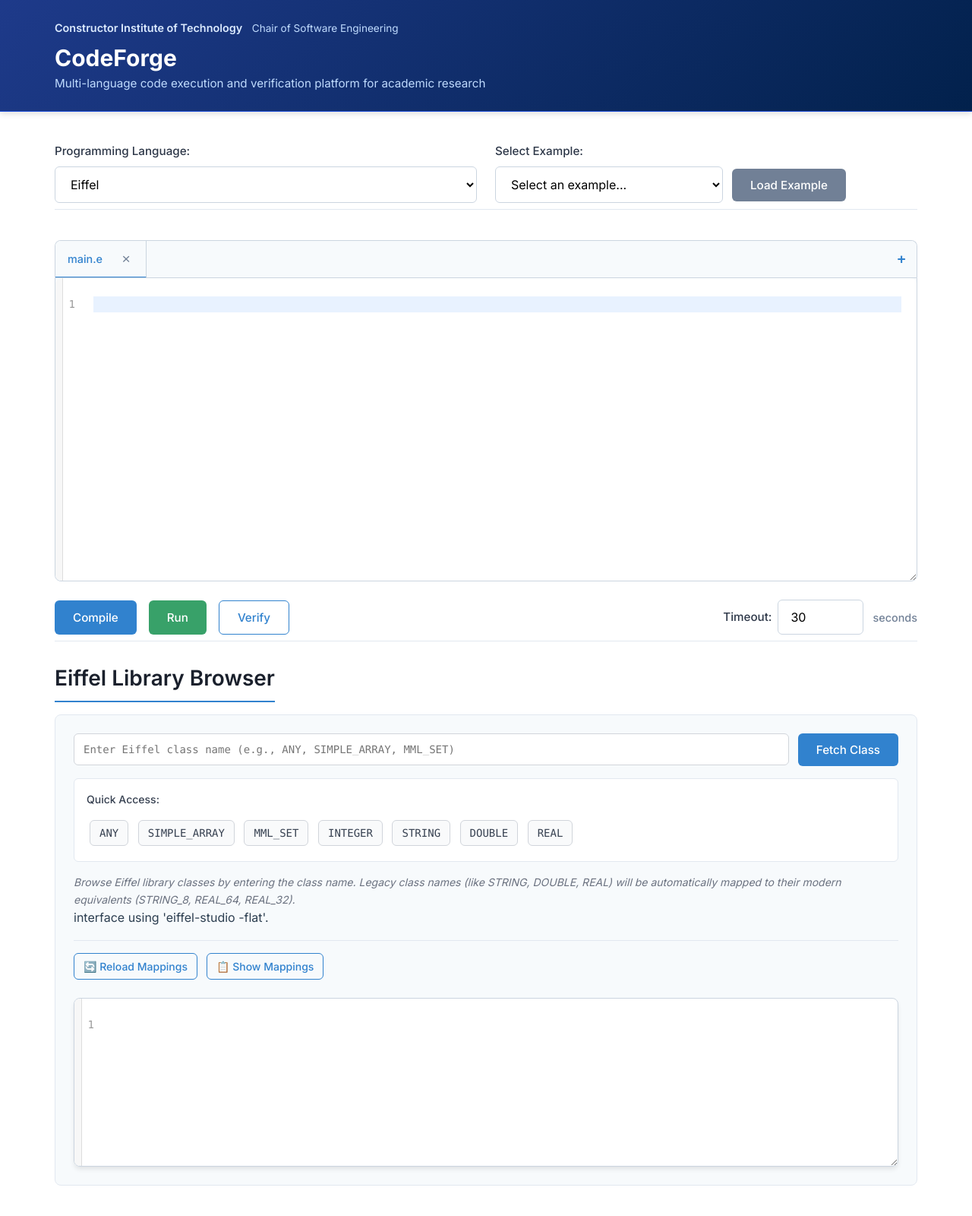
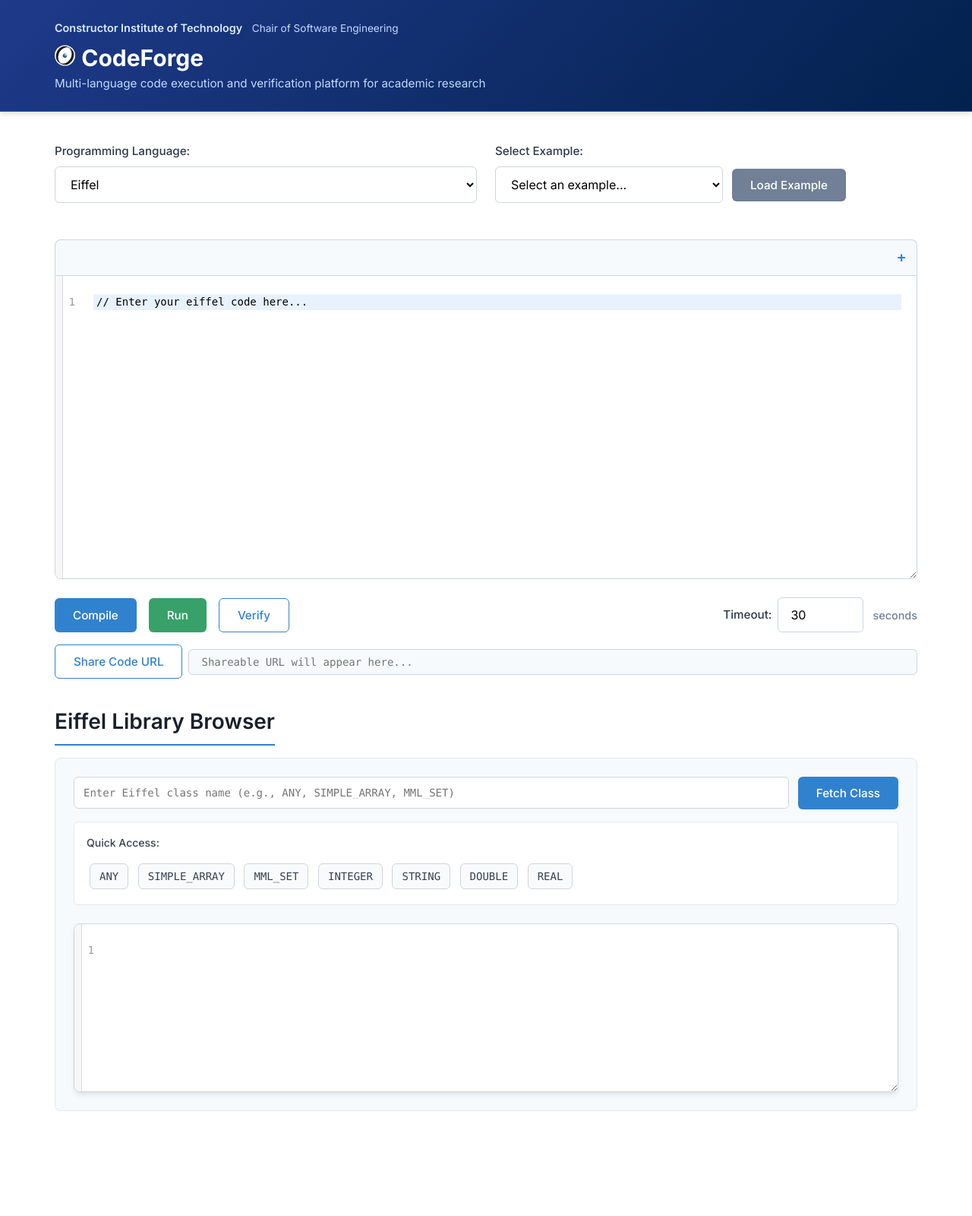
Before and after one commit to reto-weber/CodeForge, a FastAPI app: page / in a window 1280 px wide. Shown: the top 1600 px of the page at 76% size. Run offline with FastAPI, Linux system fonts and the light colour scheme; some libraries are stand-ins or nearby versions.

Commit message:
Make project possible to share via url

```diff
--- a/requirements.txt
+++ b/requirements.txt
@@ -18,11 +18,8 @@ httpx==0.27.2
 idna==3.10
 iniconfig==2.1.0
 ipykernel==6.29.5
-ipython==8.37.0
 jedi==0.19.2
 Jinja2==3.1.3
-jupyter_client==8.6.3
-jupyter_core==5.8.1
 MarkupSafe==3.0.2
 matplotlib-inline==0.1.7
 nest-asyncio==1.6.0
--- a/src/config/languages.json
+++ b/src/config/languages.json
@@ -36,7 +36,7 @@
             "enabled": true
         }
     },
-    "default_language": "python",
+    "default_language": "eiffel",
     "timeout_limits": {
         "min": 5,
         "max": 300,
--- a/src/controllers/examples_controller.py
+++ b/src/controllers/examples_controller.py
@@ -64,11 +64,12 @@ async def get_example_code(language: str, filename: str):
     try:
         print(f"DEBUG: CONFIG is None: {CONFIG is None}")
         if CONFIG is not None:
-            print(f"DEBUG: CONFIG.compilers: {CONFIG.compilers}")
             print(
-                f"DEBUG: language '{language}' in CONFIG.compilers: {language in CONFIG.compilers}"
+                f"DEBUG: CONFIG['supported_languages']: {CONFIG['supported_languages']}"
             )
-        if CONFIG is None or language not in CONFIG.compilers:
+            lang_supported = language in CONFIG["supported_languages"]
+            print(f"DEBUG: lang '{language}' in supported: {lang_supported}")
+        if CONFIG is None or language not in CONFIG["supported_languages"]:
             raise HTTPException(
                 status_code=400, detail=f"Unsupported language: {language}"
             )
--- a/src/main.py
+++ b/src/main.py
@@ -16,7 +16,7 @@ from controllers.admin_controller import router as admin_router
 from controllers.admin_controller import set_globals as set_admin_globals
 from controllers.code_controller import router as code_router
 from controllers.code_controller import set_globals as set_code_globals
-from models import ActiveProcess, CompilerConfig, UserSession
+from models import ActiveProcess, UserSession
 
 # Global variables for process management
 active_processes: Dict[str, ActiveProcess] = {}
@@ -25,31 +25,44 @@ PROCESS_COUNTER = 0
 
 
 # Load configuration
-def load_config() -> CompilerConfig:
+def load_config() -> dict:
     config_dir = os.path.join(os.path.dirname(__file__), "config")
-    config_path = os.path.join(config_dir, "compiler_config.json")
+    config_path = os.path.join(config_dir, "languages.json")
     try:
         with open(config_path, "r", encoding="utf-8") as f:
             data = json.load(f)
-            return CompilerConfig(**data)
+            return data
     except FileNotFoundError:
         # Fallback to default config
         default_config = {
-            "compilers": ["python", "c", "cpp", "java", "eiffel"],
+            "supported_languages": {
+                "eiffel": {
+                    "name": "Eiffel",
+                    "executor_class": "EiffelExecutor",
+                    "file_extension": ".e",
+                    "description": "Eiffel programming language",
+                    "enabled": True,
+                },
+            },
             "default_language": "eiffel",
+            "timeout_limits": {"min": 5, "max": 300, "default": 30},
+            "compiler_settings": {
+                "max_file_size": "10MB",
+                "temp_dir": "/tmp/code_execution",
+            },
         }
         os.makedirs(config_dir, exist_ok=True)
         with open(config_path, "w", encoding="utf-8") as f:
             json.dump(default_config, f, indent=4)
-        return CompilerConfig(**default_config)
+        return default_config
 
 
 CONFIG = load_config()
 
 app = FastAPI(
-    title="Code Compiler and Runner API",
+    title="CodeForge",
     description="""
-    A comprehensive code compilation and execution platform supporting multiple
+    A comprehensive code compilation, execution and verification platform supporting multiple
     programming languages.
 
     ## Features
@@ -113,13 +126,13 @@ async def get_home(request: Request, session_id: Optional[str] = Cookie(None)):
         session_id = new_session_id
     else:
         user_sessions[session_id].last_used = time.time()
-    languages = list(CONFIG.compilers)
+    languages = list(CONFIG["supported_languages"])
     response = templates.TemplateResponse(
         "index.html",
         {
             "request": request,
-            "languages": languages,
-            "default_language": CONFIG.default_language,
+            "languages": CONFIG["supported_languages"],
+            "default_language": CONFIG["default_language"],
         },
     )
     response.set_cookie(
--- a/src/static/css/components.css
+++ b/src/static/css/components.css
@@ -455,12 +455,6 @@
     color: #4a5568;
 }
 
-.mappings-management {
-    margin-top: 1rem;
-    padding-top: 1rem;
-    border-top: 1px solid #e2e8f0;
-}
-
 .mappings-controls {
     display: flex;
     gap: 0.75rem;
@@ -503,6 +497,37 @@
     color: #2d3748;
 }
 
+/* Share Code URL */
+.editor-share-url {
+    margin-top: 1rem;
+    display: flex;
+    align-items: center;
+    gap: 0.5rem;
+}
+
+.share-url-input {
+    flex: 1;
+    min-width: 200px;
+    padding: 0.5rem 1rem;
+    border: 1px solid #cbd5e0;
+    border-radius: 6px;
+    font-size: 14px;
+    font-family: 'SF Mono', Monaco, 'Cascadia Code', 'Roboto Mono', Consolas, monospace;
+    background-color: #f7fafc;
+    color: #2d3748;
+    transition: border-color 0.2s ease, box-shadow 0.2s ease;
+}
+
+.share-url-input:focus {
+    outline: none;
+    border-color: #3182ce;
+    box-shadow: 0 0 0 2px rgba(49, 130, 206, 0.1);
+}
+
+#share-url-btn {
+    min-width: 120px;
+}
+
 /* Responsive design */
 @media (max-width: 640px) {
     .modal {
@@ -525,3 +550,11 @@
         width: 100%;
     }
 }
+
+.logo-section img {
+    width: 1.7rem;
+    /* top: -0.1rem; */
+    position: relative;
+    margin: 0 0.5rem 0 0;
+    vertical-align: baseline;
+}
--- a/src/static/css/layout.css
+++ b/src/static/css/layout.css
@@ -15,10 +15,6 @@
 section {
     margin: 1rem 0;
     padding: 0.5rem 0;
-}
-
-section:not(.welcome-section) {
-    border-bottom: 1px solid #e2e8f0;
 }
 
 section:last-child {
--- a/src/static/js/config-manager.js
+++ b/src/static/js/config-manager.js
@@ -59,7 +59,7 @@ class ConfigManager {
                 this.ui.updateStatus('Configuration saved successfully', true);
 
                 // Update language selector if languages changed
-                if (config.compilers) {
+                if (config.supported_languages) {
                     await this.updateLanguageSelector(config);
                 }
             } else {
@@ -73,7 +73,8 @@ class ConfigManager {
 
     // Update language selector when configuration changes
     async updateLanguageSelector(config) {
-        const languages = Object.keys(config.compilers);
+        // Use supported_languages instead of compilers
+        const languages = Object.keys(config.supported_languages);
         const currentLanguage = this.dom.language.value;
 
         // Clear options
--- a/src/static/js/file-manager.js
+++ b/src/static/js/file-manager.js
@@ -57,7 +57,7 @@ class FileManager {
             this.dom.language.value = currentLanguage;
         }
 
-        this.createFile(defaultFilename, '', 'main', true);
+        // this.createFile(defaultFilename, '', 'main', true);
     }
 
     setupEventListeners() {
@@ -343,7 +343,7 @@ class FileManager {
             'cpp': 'cpp',
             'cc': 'cpp',
             'cxx': 'cpp',
-            'c++': 'cpp',
+            'cpp': 'cpp',
             'h': 'c',
             'hpp': 'cpp',
             'hxx': 'cpp',
--- a/src/static/js/library-browser.js
+++ b/src/static/js/library-browser.js
@@ -8,7 +8,6 @@ class EiffelLibraryBrowser {
         this.libraryEditor = null; // CodeMirror instance for library output
         this.initializeElements();
         this.bindEvents();
-        this.addMappingsManagement();
     }
 
     initializeElements() {
@@ -416,41 +415,6 @@ class EiffelLibraryBrowser {
     }
 
     /**
-     * Add a quick access button for mappings management
-     */
-    addMappingsManagement() {
-        const librarySearch = document.querySelector('.library-search');
-        if (!librarySearch) return;
-
-        const mappingsManagement = document.createElement('div');
-        mappingsManagement.className = 'mappings-management';
-        mappingsManagement.innerHTML = `
-            <div class="mappings-controls">
-                <button class="btn btn-outline mappings-reload-btn" title="Reload class name mappings">
-                    🔄 Reload Mappings
-                </button>
-                <button class="btn btn-outline mappings-show-btn" title="Show available mappings">
-                    📋 Show Mappings
-                </button>
-            </div>
-        `;
-
-        librarySearch.appendChild(mappingsManagement);
-
-        // Add event listeners
-        const reloadBtn = mappingsManagement.querySelector('.mappings-reload-btn');
-        const showBtn = mappingsManagement.querySelector('.mappings-show-btn');
-
-        if (reloadBtn) {
-            reloadBtn.addEventListener('click', () => this.reloadMappings());
-        }
-
-        if (showBtn) {
-            showBtn.addEventListener('click', () => this.showMappingsDialog());
-        }
-    }
-
-    /**
      * Show a dialog with available mappings
      */
     async showMappingsDialog() {
--- a/src/static/js/main.js
+++ b/src/static/js/main.js
@@ -98,12 +98,33 @@ class CodeCompilerApp {
             }
         });
 
-        // Keyboard shortcut to close output (Escape key)
-        document.addEventListener('keydown', (e) => {
-            if (e.key === 'Escape' && this.dom.outputSection && this.dom.outputSection.style.display !== 'none') {
-                this.ui.clearOutput();
-            }
-        });
+        // Share Code URL button
+        const shareUrlBtn = document.getElementById('share-url-btn');
+        const shareUrlOutput = document.getElementById('share-url-output');
+        if (shareUrlBtn && shareUrlOutput) {
+            shareUrlBtn.addEventListener('click', () => {
+                let lang = this.dom.language.value;
+                let files = [];
+                let activeFile = null;
+                if (this.fileManager) {
+                    files = this.fileManager.getAllFiles().map(f => ({ name: f.name, content: f.content }));
+                    activeFile = this.fileManager.getActiveFile()?.name || (files[0] && files[0].name);
+                } else {
+                    files = [{ name: 'main.' + lang, content: this.codeEditor.getCodeContent() }];
+                    activeFile = files[0].name;
+                }
+                let data = { lang, files, activeFile };
+                let encoded = btoa(unescape(encodeURIComponent(JSON.stringify(data))));
+                let baseUrl = window.location.origin + window.location.pathname;
+                let params = new URLSearchParams();
+                params.set('files', encoded);
+                let shareUrl = `${baseUrl}?${params.toString()}`;
+                shareUrlOutput.value = shareUrl;
+                shareUrlOutput.style.display = 'block';
+                shareUrlOutput.focus();
+                shareUrlOutput.select();
+            });
+        }
 
         console.log('Event listeners set up');
     }
@@ -117,9 +138,60 @@ class CodeCompilerApp {
     async initialize() {
         console.log('Starting application initialization...');
 
-        // Initialize examples and set default code
+        // Check for files/lang in URL params (for shareable links)
+        const params = new URLSearchParams(window.location.search);
+        let filesRestoredFromUrl = false;
+        if (params.has('files')) {
+            try {
+                const data = JSON.parse(decodeURIComponent(escape(atob(params.get('files')))));
+                if (data.lang && this.dom.language.value !== data.lang) {
+                    this.dom.language.value = data.lang;
+                    this.codeEditor.updateCodeMirrorMode();
+                }
+                if (data.files && Array.isArray(data.files) && this.fileManager) {
+                    // Remove all current files
+                    this.fileManager.files.clear();
+                    document.getElementById('file-tabs').innerHTML = '';
+                    // Add files from URL
+                    let firstId = null;
+                    data.files.forEach((f, idx) => {
+                        const id = this.fileManager.createFile(f.name, f.content, null, false);
+                        if (idx === 0) firstId = id;
+                    });
+                    // Set active file
+                    let activeId = null;
+                    for (let [id, file] of this.fileManager.files.entries()) {
+                        if (file.name === data.activeFile) {
+                            activeId = id;
+                            break;
+                        }
+                    }
+                    this.fileManager.switchToFile(activeId || firstId);
+                    filesRestoredFromUrl = true;
+                }
+            } catch (e) {
+                console.warn('Failed to decode shared files from URL:', e);
+            }
+        } else if (params.has('code')) {
+            try {
+                const code = decodeURIComponent(escape(atob(params.get('code'))));
+                const lang = params.get('lang');
+                if (lang && this.dom.language.value !== lang) {
+                    this.dom.language.value = lang;
+                    this.codeEditor.updateCodeMirrorMode();
+                }
+                this.codeEditor.setCodeContent(code);
+                filesRestoredFromUrl = true;
+            } catch (e) {
+                console.warn('Failed to decode shared code from URL:', e);
+            }
+        }
+
+        // Initialize examples and set default code only if no files restored from URL
         await this.examplesManager.loadAvailableExamples();
-        await this.examplesManager.setExampleCode(this.dom.language.value);
+        if (!filesRestoredFromUrl && (!this.fileManager.files || this.fileManager.files.size === 0)) {
+            await this.examplesManager.setExampleCode(this.dom.language.value);
+        }
 
         // Set initial verify button visibility
         this.ui.updateVerifyButtonVisibility(this.dom.language.value);
--- a/src/templates/index.html
+++ b/src/templates/index.html
@@ -30,7 +30,7 @@
                         of Technology</a>
                     <span class="department">Chair of Software Engineering</span>
                 </div>
-                <h1>CodeForge</h1>
+                <h1><img src="favicon.ico">CodeForge</h1>
                 <p class="subtitle">Multi-language code execution and verification platform for academic research</p>
             </div>
         </div>
@@ -47,7 +47,7 @@
                         <select id="language" data-default-language="{{ default_language }}">
                             {% for lang in languages %}
                             <option value="{{ lang }}" {% if lang==default_language %}selected{% endif %}>
-                                {{ lang|capitalize }}
+                                {{ languages[lang]["name"] }}
                             </option>
                             {% endfor %}
                         </select>
@@ -94,6 +94,15 @@
                         </div>
                     </div>
                 </div>
+
+                <!-- Share Code URL Section -->
+                <div class="editor-share-url"
+                    style="margin-top: 1rem; display: flex; align-items: center; gap: 0.5rem;">
+                    <button id="share-url-btn" class="btn btn-outline" title="Generate shareable URL">Share Code
+                        URL</button>
+                    <input id="share-url-output" type="text" class="share-url-input" readonly
+                        style="flex:1; min-width: 200px;" placeholder="Shareable URL will appear here...">
+                </div>
             </section>
 
             <!-- Output Section -->
@@ -130,12 +139,6 @@
                             <button class="quick-class-btn btn btn-outline" data-class="DOUBLE">DOUBLE</button>
                             <button class="quick-class-btn btn btn-outline" data-class="REAL">REAL</button>
                         </div>
-                        <p class="library-help-text">
-                            Browse Eiffel library classes by entering the class name. Legacy class names (like STRING,
-                            DOUBLE, REAL)
-                            will be automatically mapped to their modern equivalents (STRING_8, REAL_64, REAL_32).
-                        </p>
-                        interface using 'eiffel-studio -flat'.
                         </p>
                     </div>
                     <div class="library-output-container">
```
Also changed, not shown: TABBED_EDITOR.md (deleted, +0 -74 lines), src/controllers/execution_controller.py (+6 -4 lines), test_eiffel_multifile.py (deleted, +0 -62 lines), .github/copilot-instructions.md, README.md, src/static/codeforge-logo.svg (added).
